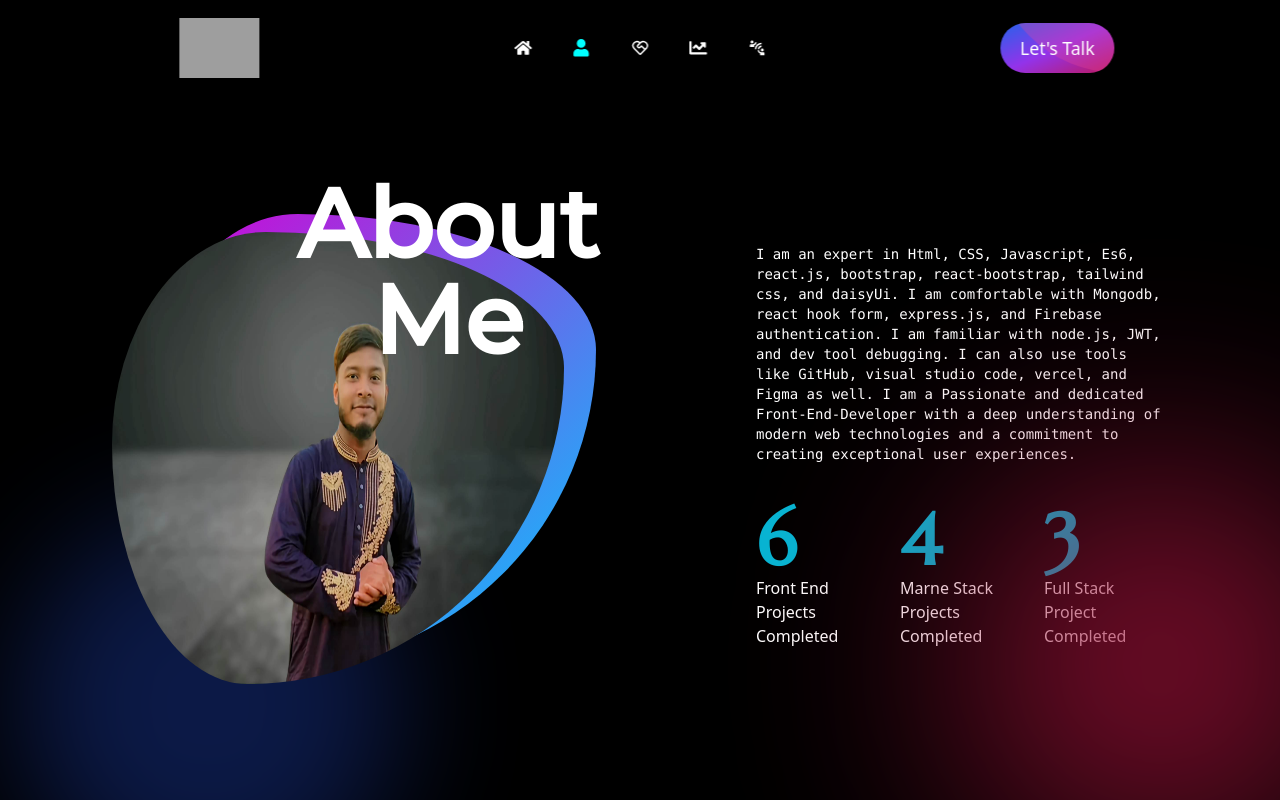
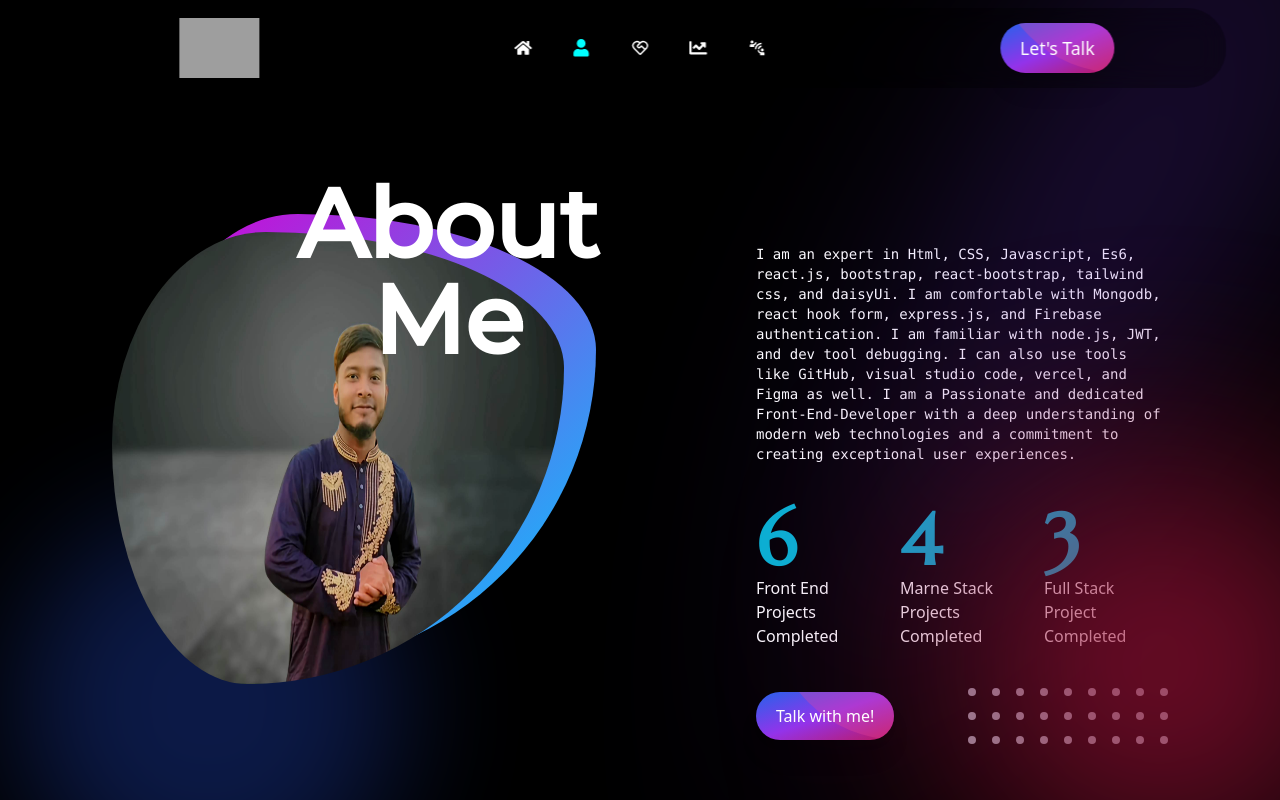
Before and after one commit to Shakil57375/shakil-s_portfolio, a React (Vite) app: page / in a window 1280 px wide. Shown: the top 800 px of the page. Built offline with nearby package versions, Linux system fonts and the light colour scheme; grey boxes are pictures that could not be loaded; a web font is replaced by a local one.

Commit message:
about page added

```diff
--- a/src/Components/AboutMe.jsx
+++ b/src/Components/AboutMe.jsx
@@ -5,6 +5,7 @@ import aboutImage from "../../src/assets/shakil_about_image.jpg";
 import { useState } from "react";
 import SectionTitle from "../Utils/SectionTitle";
 import GradientBackground from "./GradientBackground";
+import Button from "./Button";
 const AboutMe = () => {
   const [counterOn, setCounterOn] = useState(false);
   return (
@@ -45,7 +46,14 @@ const AboutMe = () => {
           </div>
           <div>
             <GradientBackground
-              className={"absolute top-60 -right-48 bg-rose-800 blur-[120px] w-[400px] opacity-80 h-40"}
+              className={
+                "absolute -top-60 -right-40 bg-violet-600 blur-[150px] w-[400px] opacity-40 h-96 -skew-y-[45deg]"
+              }
+            />
+            <GradientBackground
+              className={
+                "absolute top-60 -right-48 bg-rose-800 blur-[120px] w-[400px] opacity-80 h-40"
+              }
             />
 
             <ScrollTrigger
@@ -85,6 +93,44 @@ const AboutMe = () => {
                 </div>
               </div>
             </ScrollTrigger>
+            <div className="flex items-center justify-between mt-10">
+              <Button>Talk with me!</Button>
+              <div className="flex flex-col gap-4 ">
+                <div className="flex gap-4">
+                  <div className="w-2 h-2 rounded-full bg-gray-400"></div>
+                  <div className="w-2 h-2 rounded-full bg-gray-400"></div>
+                  <div className="w-2 h-2 rounded-full bg-gray-400"></div>
+                  <div className="w-2 h-2 rounded-full bg-gray-400"></div>
+                  <div className="w-2 h-2 rounded-full bg-gray-400"></div>
+                  <div className="w-2 h-2 rounded-full bg-gray-400"></div>
+                  <div className="w-2 h-2 rounded-full bg-gray-400"></div>
+                  <div className="w-2 h-2 rounded-full bg-gray-400"></div>
+                  <div className="w-2 h-2 rounded-full bg-gray-400"></div>
+                </div>
+                <div className="flex gap-4">
+                  <div className="w-2 h-2 rounded-full bg-gray-400"></div>
+                  <div className="w-2 h-2 rounded-full bg-gray-400"></div>
+                  <div className="w-2 h-2 rounded-full bg-gray-400"></div>
+                  <div className="w-2 h-2 rounded-full bg-gray-400"></div>
+                  <div className="w-2 h-2 rounded-full bg-gray-400"></div>
+                  <div className="w-2 h-2 rounded-full bg-gray-400"></div>
+                  <div className="w-2 h-2 rounded-full bg-gray-400"></div>
+                  <div className="w-2 h-2 rounded-full bg-gray-400"></div>
+                  <div className="w-2 h-2 rounded-full bg-gray-400"></div>
+                </div>
+                <div className="flex gap-4">
+                  <div className="w-2 h-2 rounded-full bg-gray-400"></div>
+                  <div className="w-2 h-2 rounded-full bg-gray-400"></div>
+                  <div className="w-2 h-2 rounded-full bg-gray-400"></div>
+                  <div className="w-2 h-2 rounded-full bg-gray-400"></div>
+                  <div className="w-2 h-2 rounded-full bg-gray-400"></div>
+                  <div className="w-2 h-2 rounded-full bg-gray-400"></div>
+                  <div className="w-2 h-2 rounded-full bg-gray-400"></div>
+                  <div className="w-2 h-2 rounded-full bg-gray-400"></div>
+                  <div className="w-2 h-2 rounded-full bg-gray-400"></div>
+                </div>
+              </div>
+            </div>
           </div>
         </div>
       </div>
```
